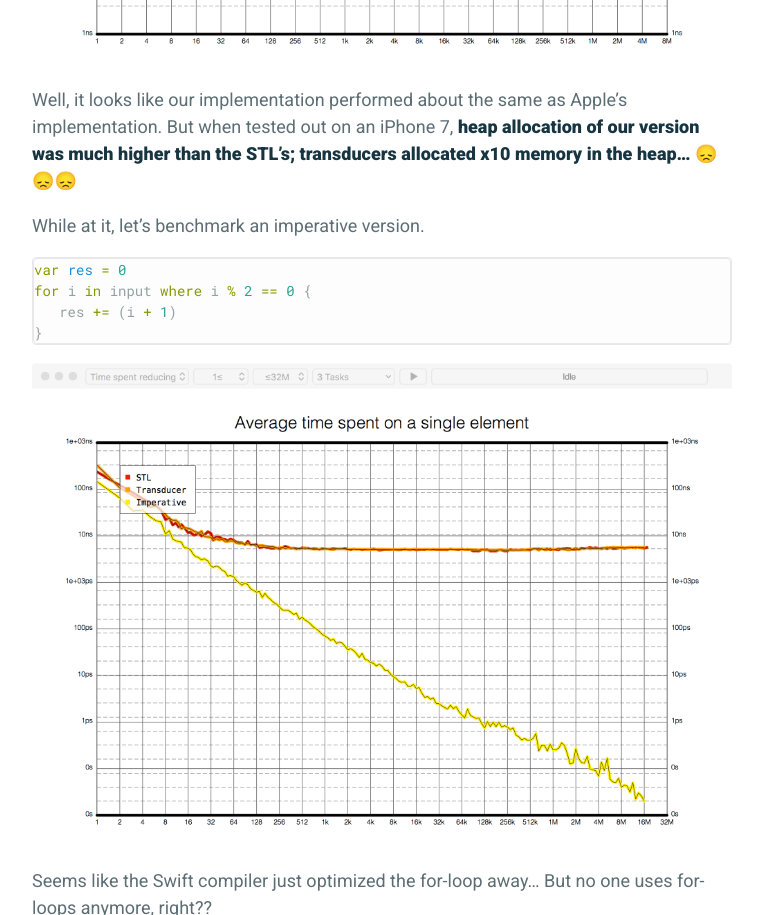
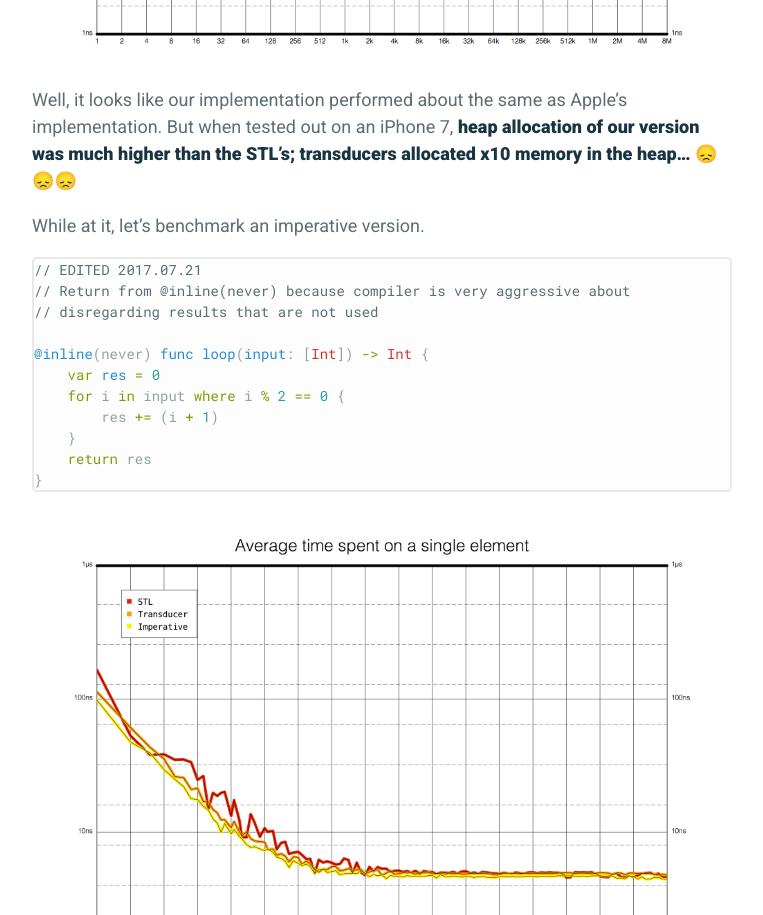
Before and after one commit to mkchoi212/mkchoi212.github.io, a Jekyll site: the page built from _posts/2017-07-18-transducers-pt2.md, in a window 1280 px wide and 1400 px high, scrolled down 3830 px, cut to the strip 0-915 px from the top of the window. Shown: the whole strip, without its empty margins (258-1021 px from the left). Built offline with Jekyll 4.4.1, drawn with Linux system fonts in a browser that asks for light colours; comment, search, counter and statistics services are not loaded; some of the changed text lies outside the part shown.

````diff
--- a/_posts/2017-07-18-transducers-pt2.md
+++ b/_posts/2017-07-18-transducers-pt2.md
@@ -77,18 +77,25 @@ Well, it looks like our implementation performed about the same as Apple's imple
 While at it, let's benchmark an imperative version.
 
 ```swift
-var res = 0
-for i in input where i % 2 == 0 {
-   res += (i + 1)
+// EDITED 2017.07.21
+// Return from @inline(never) because compiler is very aggressive about
+// disregarding results that are not used
+
+@inline(never) func loop(input: [Int]) -> Int {
+    var res = 0
+    for i in input where i % 2 == 0 {
+        res += (i + 1)
+    }
+    return res
 }
 ```
 
 ![Imperative]({{ site.url }}/assets/transducers/imperative.png)
 
-Seems like the Swift compiler just optimized the for-loop away... But no one uses for-loops anymore, right??
+Turns out `lazy` is as speedy as an imperative loop.
 
 {: .center}
-![Right??](https://media.giphy.com/media/10JLfyir1DEesM/giphy.gif)
+![Right??](http://www.reactiongifs.com/wp-content/uploads/2013/03/thumbs-aloft.gif)
 
 # So What?
 > **Transducers may be as fast as Swift's `LazyCollection` but is highly inefficient.**
````
Also changed, not shown: _posts/2017-07-17-transducers.md (+2 -6 lines), assets/transducers/imperative.png, favicon.ico.
